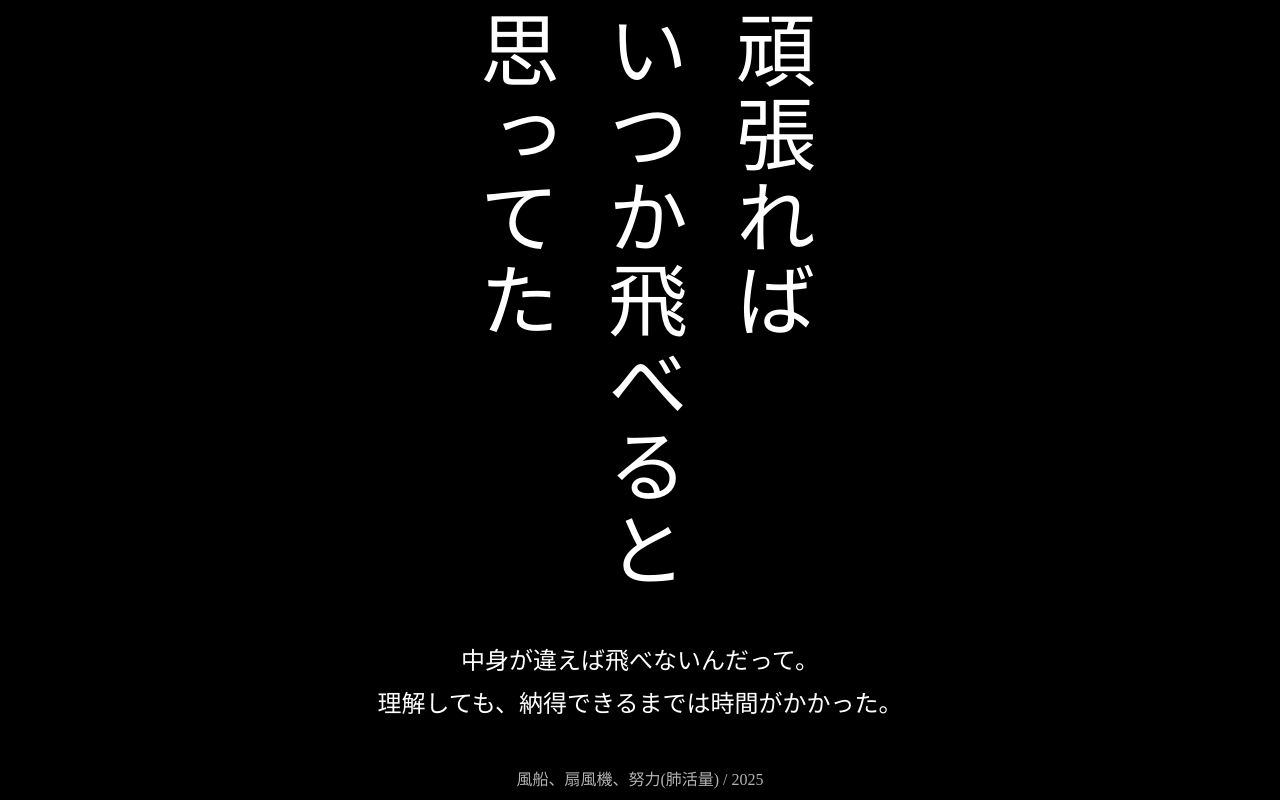
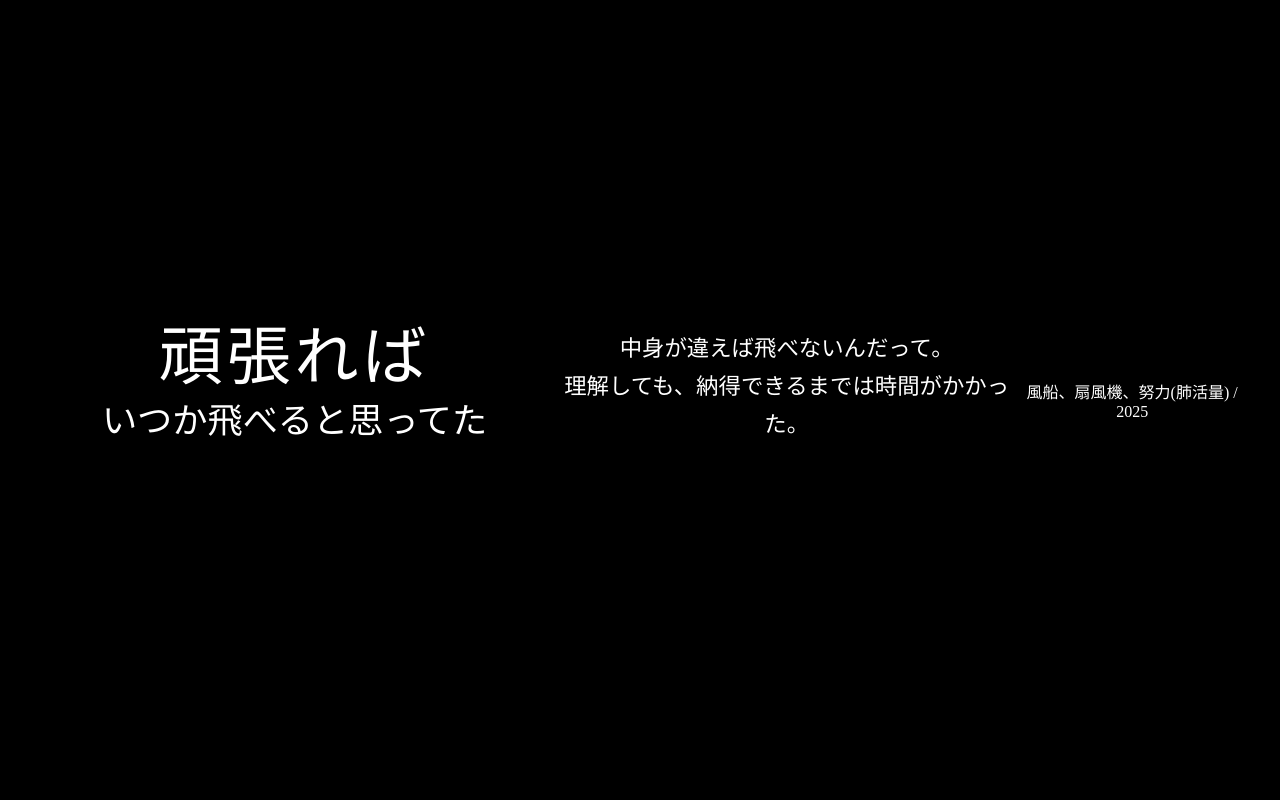
Before and after one commit to shioriru0620-beep/karikyapushon, a plain HTML site: page index.html in a window 1280 px wide. Drawn offline with Linux system fonts and the light colour scheme.

Commit message:
Update index.html

```diff
--- a/index.html
+++ b/index.html
@@ -2,80 +2,118 @@
 <html lang="ja">
 <head>
 <meta charset="UTF-8">
-<title>caption</title>
+<meta name="viewport" content="width=device-width, initial-scale=1.0">
+<title>作品タイトル</title>
+
 <style>
+/* ---------------------------
+   背景・基本レイアウト
+   --------------------------- */
+html, body {
+  height: 100%;
+  margin: 0;
+  padding: 0;
+}
 body {
-  background:black;
-  color:white;
+  background: black;
+  color: white;
   font-family: "Hiragino Mincho ProN", "Yu Mincho", serif;
-  display:flex;
-  flex-direction:column;
-  justify-content:center;
-  align-items:center;
-  height:100vh;
-  margin:0;
-  overflow:hidden;
-  animation: fadein 2s ease forwards;
-  text-align:center;
+  display: flex;
+  justify-content: center;
+  align-items: center;
+  text-align: center;
+  padding: 2rem;
+  box-sizing: border-box;
+  opacity: 0;
+  animation: fadeInBody 1s forwards ease;
 }
 
-@keyframes fadein {
-  from { opacity:0; }
-  to { opacity:1; }
+@keyframes fadeInBody {
+  from { opacity: 0; }
+  to   { opacity: 1; }
 }
 
-/* 5/7/5 の縦書きタイトル */
-.title {
-  writing-mode: vertical-rl;
-  font-size: 5rem;
-  line-height: 1.6;
-  letter-spacing: 0.2rem;
+/* ---------------------------
+   フェードイン（要素）
+   --------------------------- */
+.fadein {
+  opacity: 0;
+  animation: fadeIn 1s forwards ease;
+}
+@keyframes fadeIn {
+  from { opacity: 0; transform: translateY(10px); }
+  to   { opacity: 1; transform: translateY(0); }
+}
+.delay-1 { animation-delay: 0.8s; }
+.delay-2 { animation-delay: 1.6s; }
+
+/* ---------------------------
+   タイトル（2行・中央揃え）
+   --------------------------- */
+.title-wrap {
+  width: min(70ch, 80vw);
+  margin: 0 auto 2rem auto;
   display: flex;
-  flex-direction: column; /* ← これで縦方向に積む */
-  align-items: flex-start; /* ← 上揃え + 左側揃え */
-  margin-bottom: 3rem;
+  flex-direction: column;
+  align-items: center;
 }
 
-.line {
-  display: block;
+.title-line1 {
+  font-size: clamp(2.2rem, 6vw, 4rem);
+  line-height: 1.05;
+  letter-spacing: 0.06em;
+  margin: 0;
+  white-space: nowrap;
 }
 
-
-
-/* 中くらいのキャプション */
-.caption {
-  font-size:1.5rem;
-  line-height:1.8;
-  max-width:80vw;
-  margin-bottom:2.5rem;
+.title-line2 {
+  font-size: clamp(1.4rem, 4vw, 2.2rem);
+  line-height: 1.3;
+  margin-top: .5rem;
+  white-space: nowrap;
 }
 
-/* 一番下の素材・年 */
+/* ---------------------------
+   キャプション
+   --------------------------- */
+.caption {
+  font-size: clamp(1rem, 2.2vw, 1.4rem);
+  line-height: 1.7;
+  max-width: 70ch;
+  margin: 0 auto 1.6rem auto;
+  text-align: center;
+}
+
+/* ---------------------------
+   素材 / 年
+   --------------------------- */
 .meta {
-  font-size:1rem;
-  opacity:0.7;
+  font-size: clamp(.75rem, 1.5vw, 1rem);
+  opacity: 0.75;
+  text-align: center;
 }
 </style>
+
 </head>
-
 <body>
 
-<div class="title fadein">
-  <div class="line">頑張れば</div>
-  <div class="line">いつか飛べると</div>
-  <div class="line">思ってた</div>
+<!-- ▼▼ ここだけ必要に応じて書き換えてください ▼▼ -->
+
+<div class="title-wrap fadein">
+  <div class="title-line1">頑張れば</div>
+  <div class="title-line2">いつか飛べると思ってた</div>
 </div>
 
-
-
-<div class="caption">
-中身が違えば飛べないんだって。<br>
-理解しても、納得できるまでは時間がかかった。
+<div class="caption fadein delay-1">
+  中身が違えば飛べないんだって。<br>
+  理解しても、納得できるまでは時間がかかった。
 </div>
 
-<div class="meta">
-風船、扇風機、努力(肺活量) / 2025
+<div class="meta fadein delay-2">
+  風船、扇風機、努力(肺活量) / 2025
 </div>
+
+<!-- ▲▲ ここだけ変更 ▲▲ -->
 
 </body>
 </html>
```
